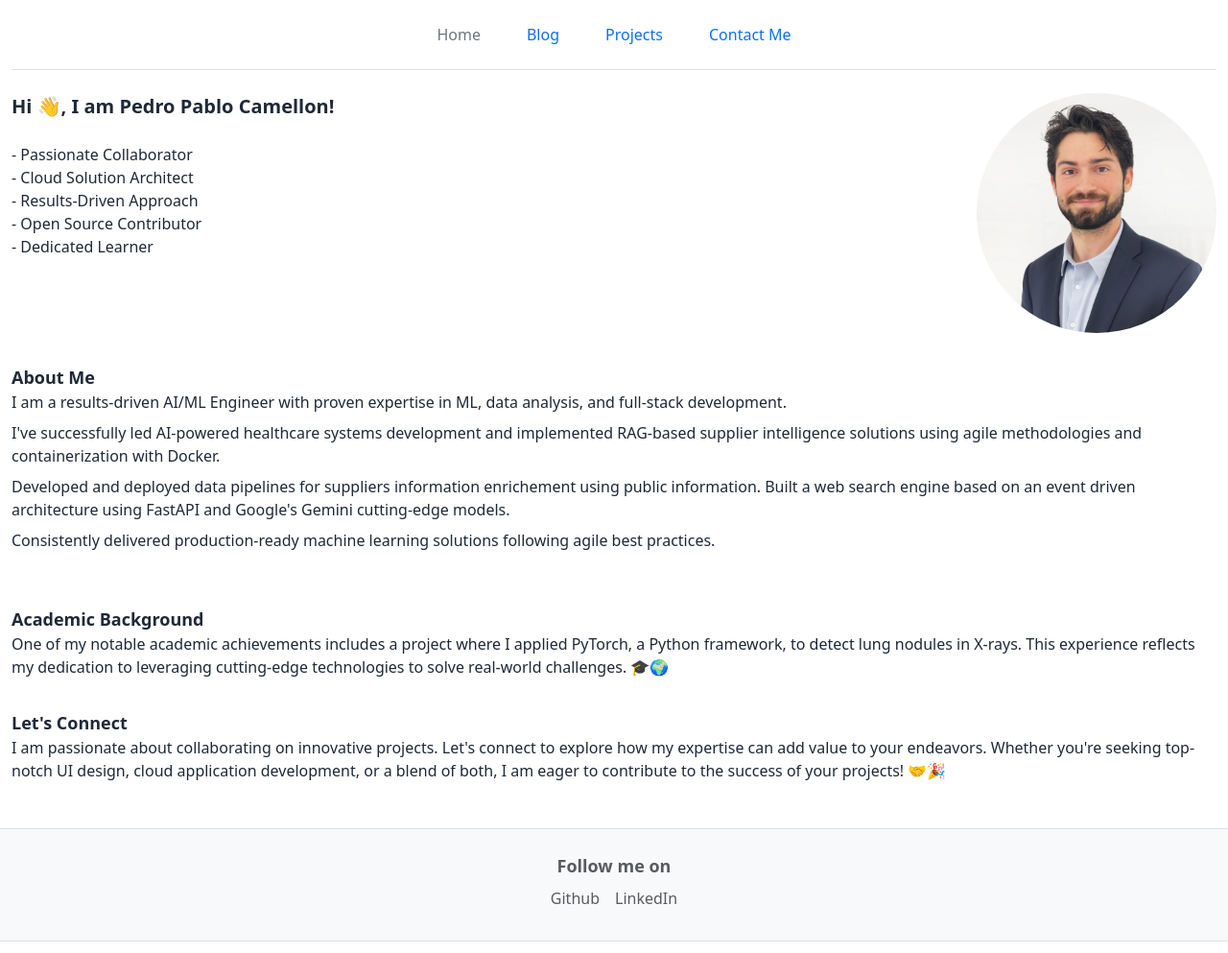
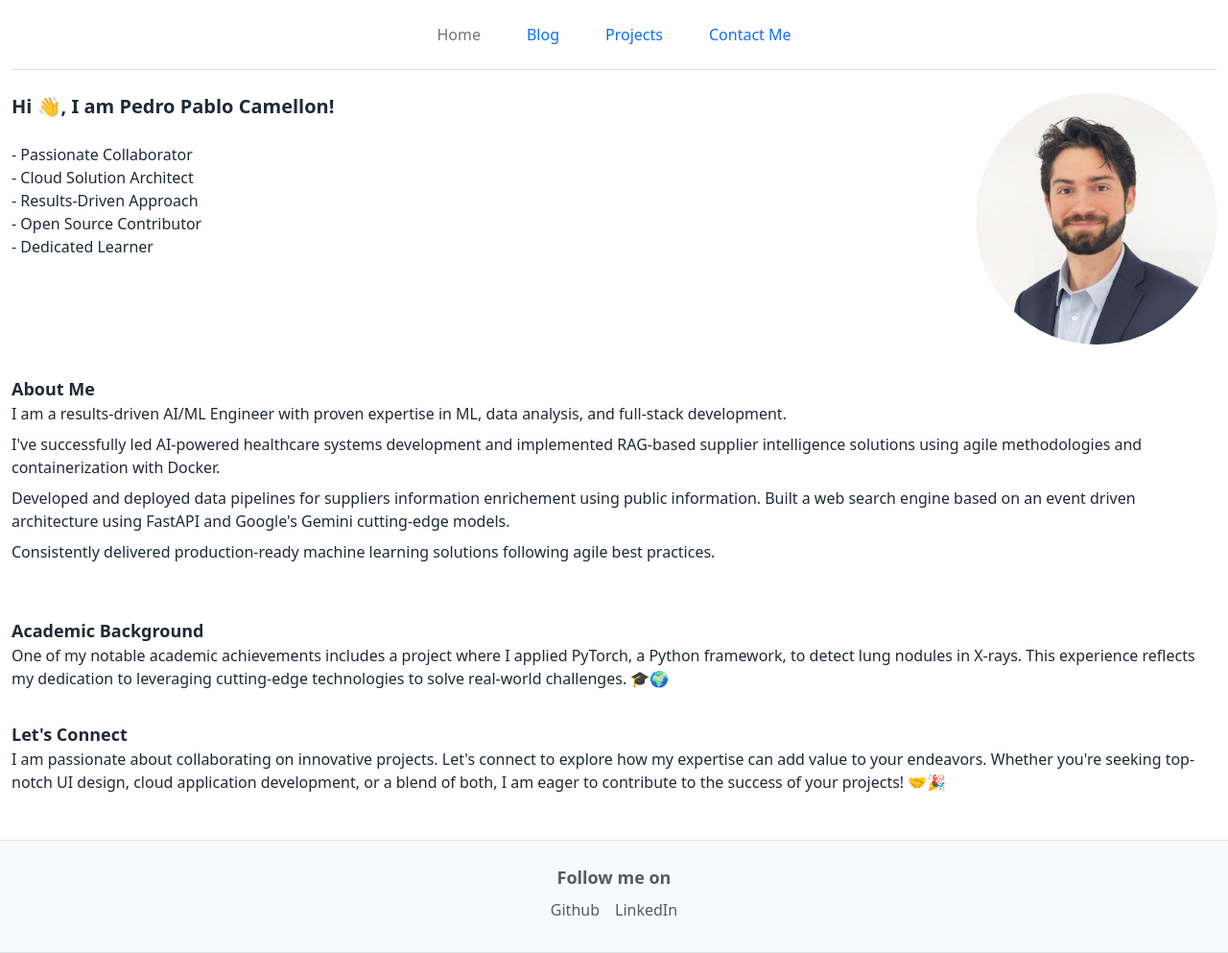
Before and after one commit to pedropcamellon/pedropcamellon.github.io, a Jekyll site: the page index.html, which Jekyll copies as it is, in a window 1280 px wide. Shown: the whole page at 96% size. Built offline with Jekyll 4.4.1, drawn with Linux system fonts in a browser that asks for light colours; nearby versions of some CDN libraries.

Commit message:
Update profile image to clean v. Format  JPEG -> JPG

```diff
--- a/index.html
+++ b/index.html
@@ -71,7 +71,7 @@
 
           <div>
             <img
-              src="/img/profile.jpeg"
+              src="/img/profile.jpg"
               alt="Pedro P Camellon"
               width="250"
               class="rounded-full"
```
Also changed, not shown: img/profile.jpeg (deleted), img/profile.jpg (added).
